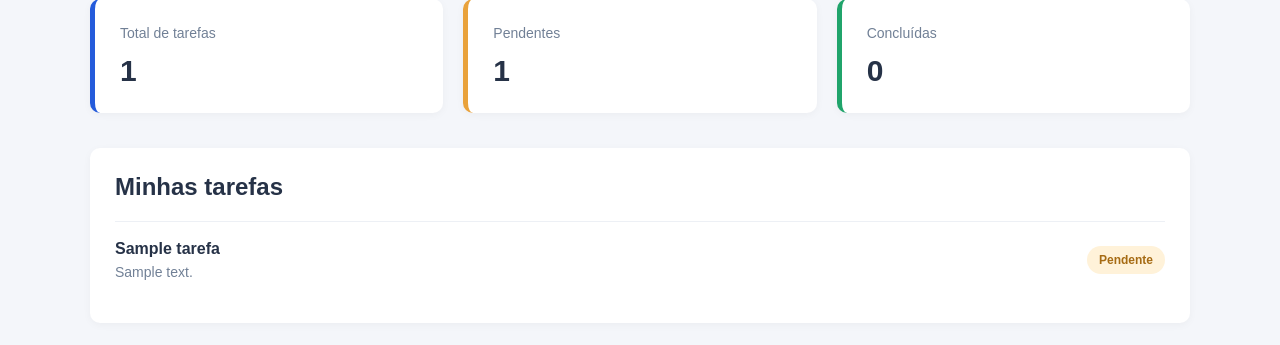
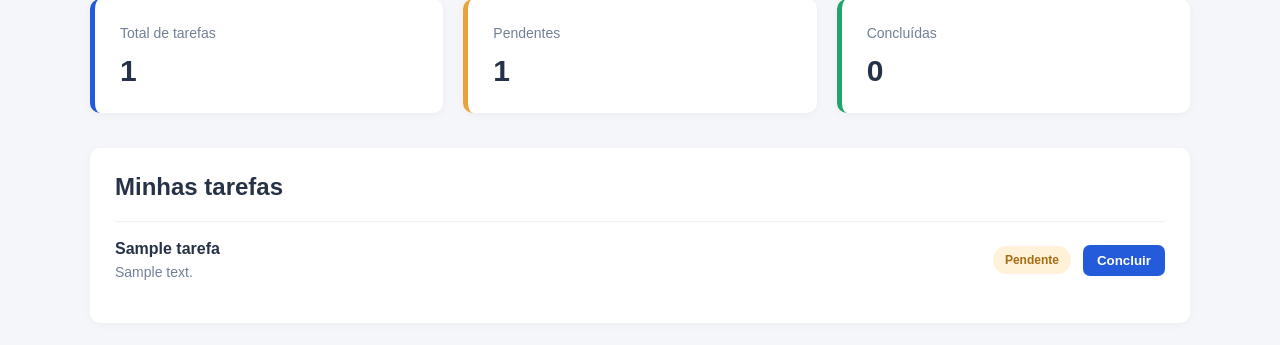
Before and after one commit to igoroliveira77/gerenciador_tarefas, a Django app: page / in a window 1280 px wide. Shown: the part 196-541 px from the top of the page. Run offline with Django 5.2, Linux system fonts and the light colour scheme; tables that the repository leaves empty hold one stand-in row (values such as "Sample post").

Commit message:
feat: implementa conclusao de tarefas com registro automatico no historico

```diff
--- a/config/urls.py
+++ b/config/urls.py
@@ -12,4 +12,5 @@ urlpatterns = [
     path('', views.inicio, name='inicio'),
     path('nova-tarefa/', views.nova_tarefa, name='nova_tarefa'),
     path('admin/', admin.site.urls),
+    path('concluir-tarefa/<int:tarefa_id>/', views.concluir_tarefa, name='concluir_tarefa'),
 ]
--- a/tarefas/static/tarefas/style.css
+++ b/tarefas/static/tarefas/style.css
@@ -232,3 +232,26 @@ body {
 .lista-tarefas form .botao:hover {
     background-color: #1948b5;
 }
+
+/* Ações da tarefa */
+
+.acoes-tarefa {
+    display: flex;
+    align-items: center;
+    gap: 12px;
+}
+
+.botao-concluir {
+    background-color: #245bdb;
+    color: white;
+    border: none;
+    padding: 8px 14px;
+    border-radius: 7px;
+    font-weight: bold;
+    cursor: pointer;
+    transition: background-color 0.2s;
+}
+
+.botao-concluir:hover {
+    background-color: #1948b5;
+}
--- a/tarefas/templates/tarefas/inicio.html
+++ b/tarefas/templates/tarefas/inicio.html
@@ -60,9 +60,23 @@
                         <p>{{ tarefa.descricao }}</p>
                     </div>
 
-                    <span class="status {{ tarefa.status|lower }}">
-                        {{ tarefa.get_status_display }}
-                    </span>
+                    <div class="acoes-tarefa">
+
+                        <span class="status {{ tarefa.status|lower }}">
+                            {{ tarefa.get_status_display }}
+                        </span>
+
+                        {% if tarefa.status == 'PENDENTE' %}
+                            <form method="POST" action="{% url 'concluir_tarefa' tarefa.id %}">
+                                {% csrf_token %}
+                                <button type="submit" class="botao-concluir">
+                                    Concluir
+                                </button>
+                            </form>
+                        {% endif %}
+
+                    </div>
+
                 </div>
             {% empty %}
                 <div class="vazio">
--- a/tarefas/views.py
+++ b/tarefas/views.py
@@ -1,5 +1,6 @@
 
-from django.shortcuts import render, redirect
+from django.shortcuts import render, redirect, get_object_or_404
+from django.views.decorators.http import require_POST
 
 from .models import Tarefa
 
@@ -31,3 +32,14 @@ def nova_tarefa(request):
             return redirect('inicio')
 
     return render(request, 'tarefas/nova_tarefa.html')
+
+
+@require_POST
+def concluir_tarefa(request, tarefa_id):
+    tarefa = get_object_or_404(Tarefa, id=tarefa_id)
+
+    if tarefa.status == 'PENDENTE':
+        tarefa.status = 'CONCLUIDA'
+        tarefa.save(update_fields=['status'])
+
+    return redirect('inicio')
```
